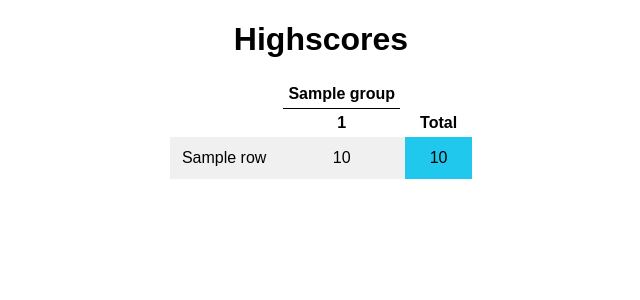
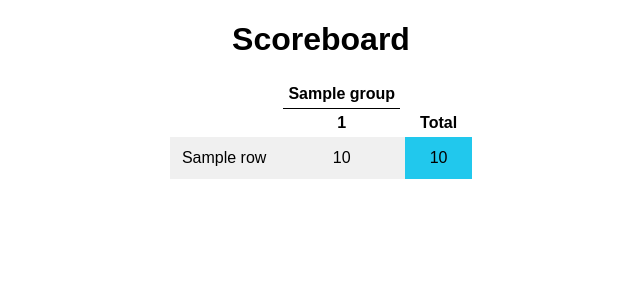
Before and after one commit to aioc/codebreaker, a Python web app: template templates/scoreboard.j2 in a window 1280 px wide. Shown: the top 300 px of the page, without its empty margins (319-959 px from the left). Run offline with Jinja, Linux system fonts and the light colour scheme; the template is opened without the code that fills it: most values are stand-ins (such as "Sample title", 1, 10 or a date in 2020).

Commit message:
Changed template titles

```diff
--- a/templates/index.j2
+++ b/templates/index.j2
@@ -7,7 +7,7 @@
 	</head>
 	<body>
 		<div class="homepage">
-			<h1>Codebreaker 2018</h1>
+			<h1>Codebreaker</h1>
 			{% if error %}
 				<p>Invalid.</p>
 			{% endif %}
--- a/templates/scoreboard.j2
+++ b/templates/scoreboard.j2
@@ -9,7 +9,7 @@
 	<body>
 		<div class="scoreboard">
 			<div>
-				<h1>Highscores</h1>
+				<h1>Scoreboard</h1>
 				<table class="scoreboard">
 					<thead>
 						<tr>
```
